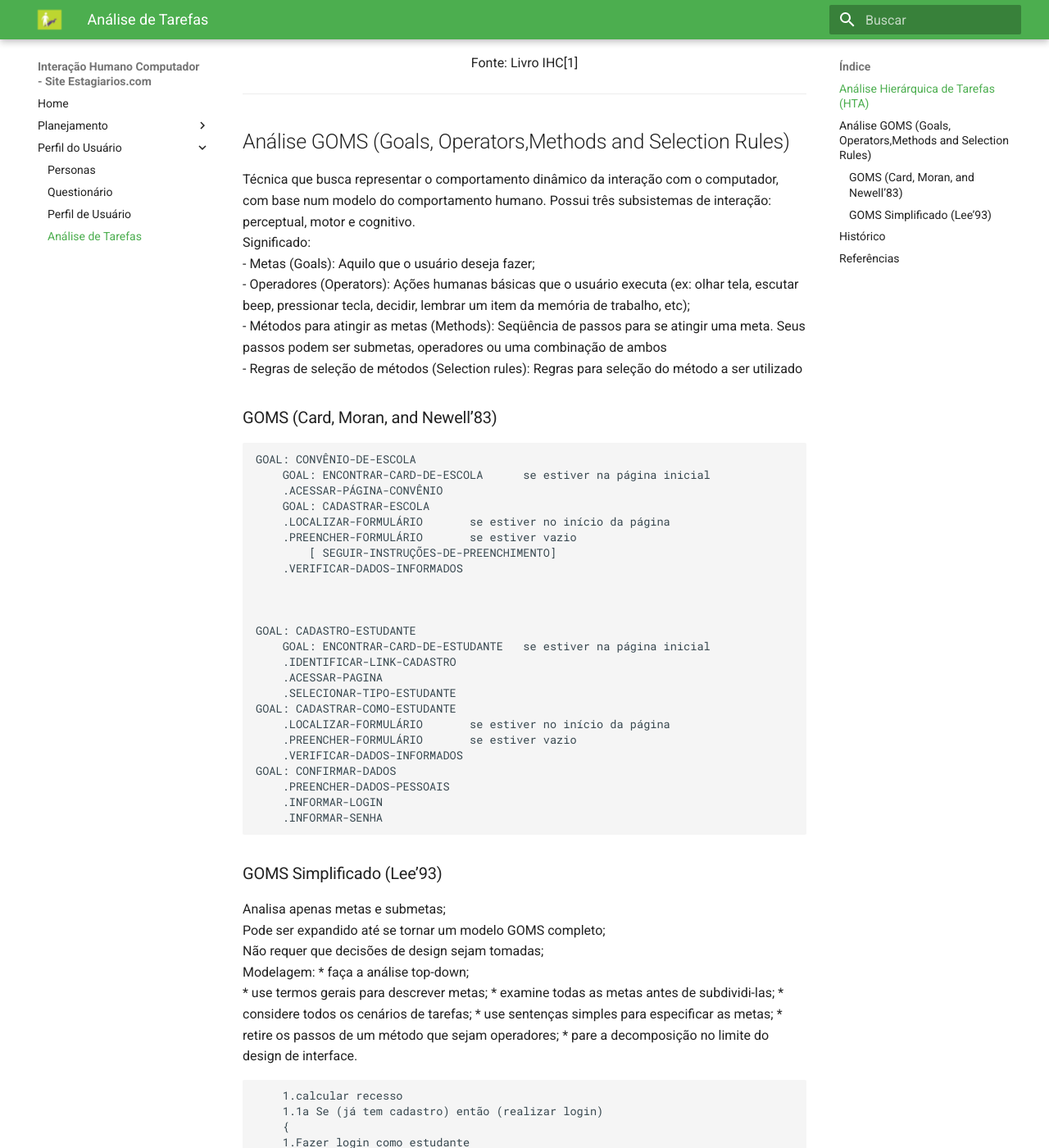
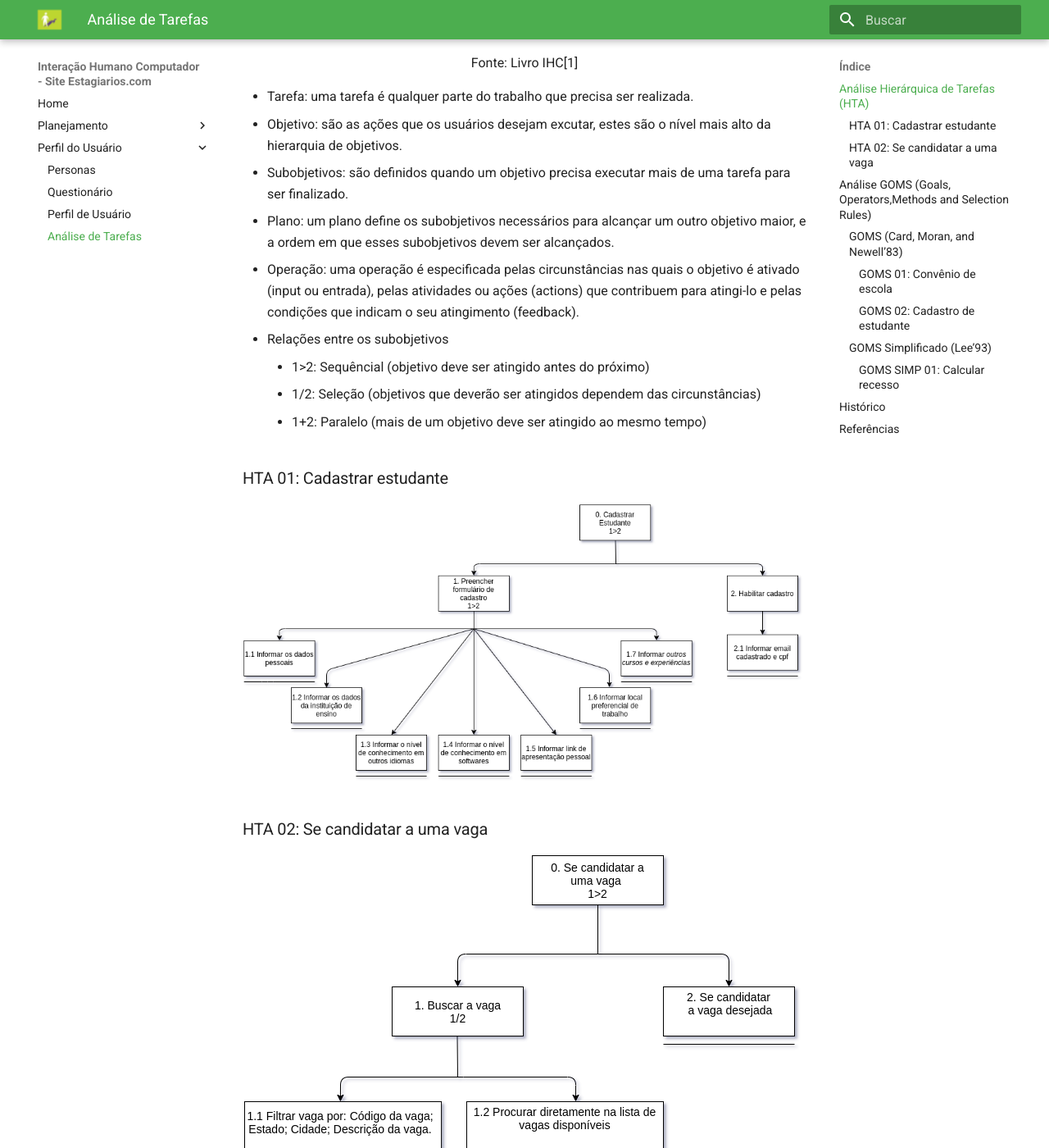
Before and after one commit to Gustavo-Nogueira/2020.1-Estagiarios.com, an MkDocs documentation site: the page built from docs/perfil_usuario/analise_tarefas.md, in a window 1280 px wide and 1400 px high, scrolled down 697 px. Shown: the whole window at 82% size. Built offline with MkDocs 1.6.1 and Material for MkDocs 9.7.7, drawn with Linux system fonts in a browser that asks for light colours; some of the changed text lies outside the part shown.

Commit message:
[#3] adição do tópico Análise Hierárquica de Tarefas

```diff
--- a/docs/perfil_usuario/analise_tarefas.md
+++ b/docs/perfil_usuario/analise_tarefas.md
@@ -19,18 +19,45 @@ Foi desenvolvida para entender as competências e habilidades exibidas em tarefa
     <span style="text-align: center;">Fonte: Livro IHC[1] </span>
 </p>
 
+- Tarefa: uma tarefa é qualquer parte do trabalho que precisa ser realizada.
+- Objetivo: são as ações que os usuários desejam excutar, estes são o nível mais alto da hierarquia de objetivos.
+- Subobjetivos: são definidos quando um objetivo precisa executar mais de uma tarefa para ser finalizado.
+- Plano: um plano define os subobjetivos necessários para alcançar um outro objetivo maior, e a ordem em que esses subobjetivos devem ser alcançados.
+- Operação: uma operação é especificada pelas circunstâncias nas quais o objetivo é ativado (input ou entrada), pelas atividades ou ações (actions) que contribuem para atingi-lo e pelas condições que indicam o seu atingimento (feedback).
+  - Relações entre os subobjetivos
+    - 1>2: Sequêncial (objetivo deve ser atingido antes do próximo)
+    - 1/2: Seleção (objetivos que deverão ser atingidos dependem das circunstâncias)
+    - 1+2: Paralelo (mais de um objetivo deve ser atingido ao mesmo tempo)
+
+### HTA 01: Cadastrar estudante
+
+<p align="center">
+    <img src="../images/HTAs/hta-01.png"/><br/>
+</p>
+
+### HTA 02: Se candidatar a uma vaga
+
+<p align="center">
+    <img src="../images/HTAs/hta-02.png"/><br/>
+</p>
+
 ---
 
 ## Análise GOMS (Goals, Operators,Methods and Selection Rules)
 
 Técnica que busca representar o comportamento dinâmico da interação com o computador, com base num modelo do comportamento humano. Possui três subsistemas de interação: perceptual, motor e cognitivo.
-Significado:
+
+**Significados:**
+
 - Metas (Goals): Aquilo que o usuário deseja fazer;
 - Operadores (Operators): Ações humanas básicas que o usuário executa (ex: olhar tela, escutar beep, pressionar tecla, decidir, lembrar um item da memória de trabalho, etc);
-- Métodos para atingir as metas (Methods): Seqüência de passos para se atingir uma meta. Seus passos podem ser submetas, operadores ou uma combinação de ambos
-- Regras de seleção de métodos (Selection rules): Regras para seleção do método a ser utilizado
+- Métodos para atingir as metas (Methods): Seqüência de passos para se atingir uma meta. Seus passos podem ser submetas, operadores ou uma combinação de ambos;
+- Regras de seleção de métodos (Selection rules): Regras para seleção do método a ser utilizado.
 
 ### GOMS (Card, Moran, and Newell’83)
+
+#### GOMS 01: Convênio de escola
+
     GOAL: CONVÊNIO-DE-ESCOLA
 	    GOAL: ENCONTRAR-CARD-DE-ESCOLA		se estiver na página inicial
 		.ACESSAR-PÁGINA-CONVÊNIO
@@ -40,7 +67,7 @@ Significado:
 			[ SEGUIR-INSTRUÇÕES-DE-PREENCHIMENTO]
 		.VERIFICAR-DADOS-INFORMADOS
 
-
+#### GOMS 02: Cadastro de estudante
 
     GOAL: CADASTRO-ESTUDANTE
 	    GOAL: ENCONTRAR-CARD-DE-ESTUDANTE	se estiver na página inicial
@@ -57,19 +84,23 @@ Significado:
 		.INFORMAR-SENHA
 
 
+### GOMS Simplificado (Lee’93)
 
-### GOMS Simplificado (Lee’93)
 Analisa apenas metas e submetas;
 Pode ser expandido até se tornar um modelo GOMS completo;
 Não requer que decisões de design sejam tomadas;
-Modelagem:
-* faça a análise top-down;
-* use termos gerais para descrever metas;
-* examine todas as metas antes de subdividi-las;
-* considere todos os cenários de tarefas;
-* use sentenças simples para especificar as metas;
-* retire os passos de um método que sejam operadores;
-* pare a decomposição no limite do design de interface.
+
+**Modelagem:**
+
+- faça a análise top-down;
+- use termos gerais para descrever metas;
+- examine todas as metas antes de subdividi-las;
+- considere todos os cenários de tarefas;
+- use sentenças simples para especificar as metas;
+- retire os passos de um método que sejam operadores;
+- pare a decomposição no limite do design de interface.
+
+#### GOMS SIMP 01: Calcular recesso
 
         1.calcular recesso
         1.1a Se (já tem cadastro) então (realizar login)
```
Also changed, not shown: docs/perfil_usuario/images/HTAs/hta-01.png (added), docs/perfil_usuario/images/HTAs/hta-02.png (added).
